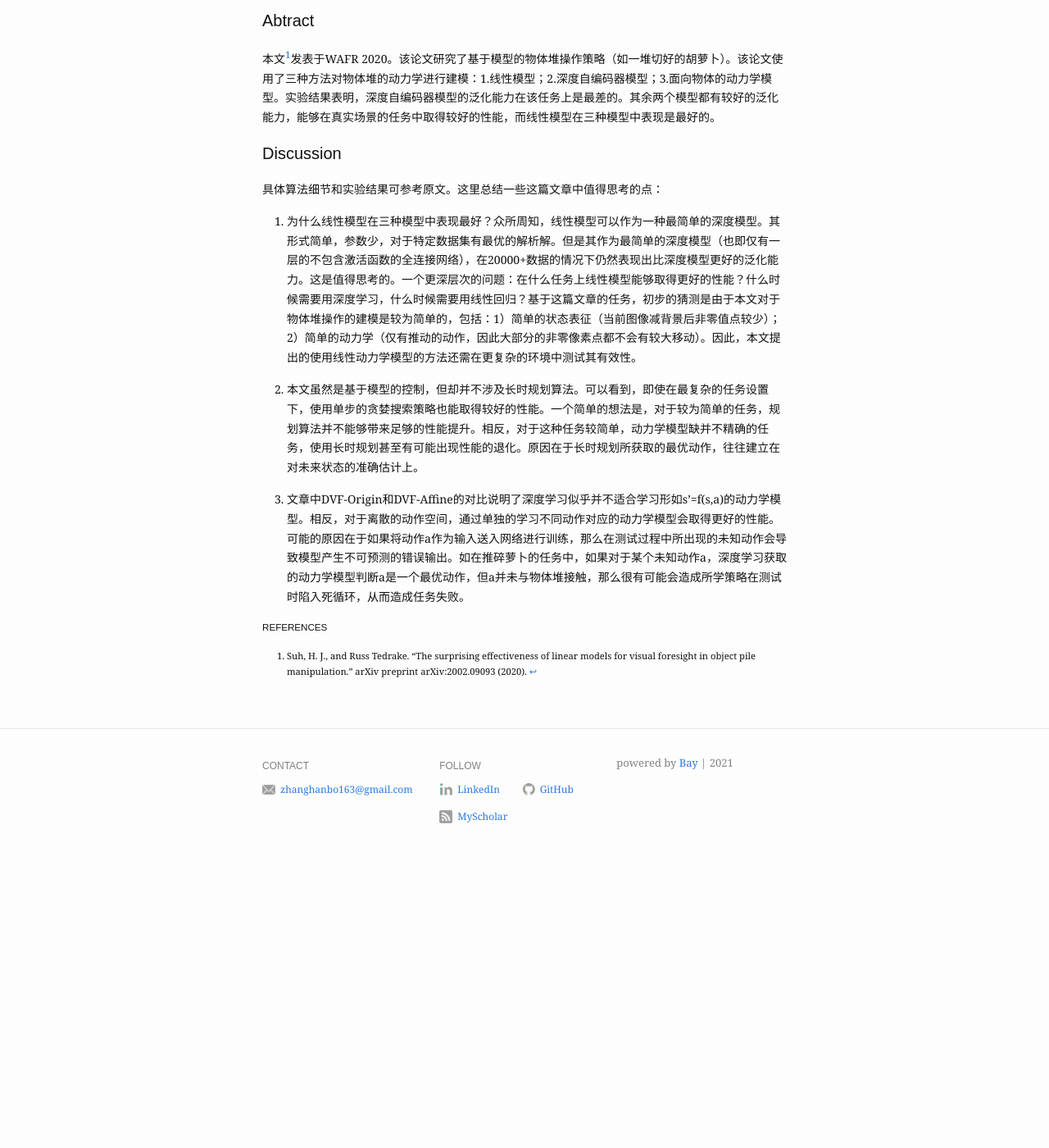
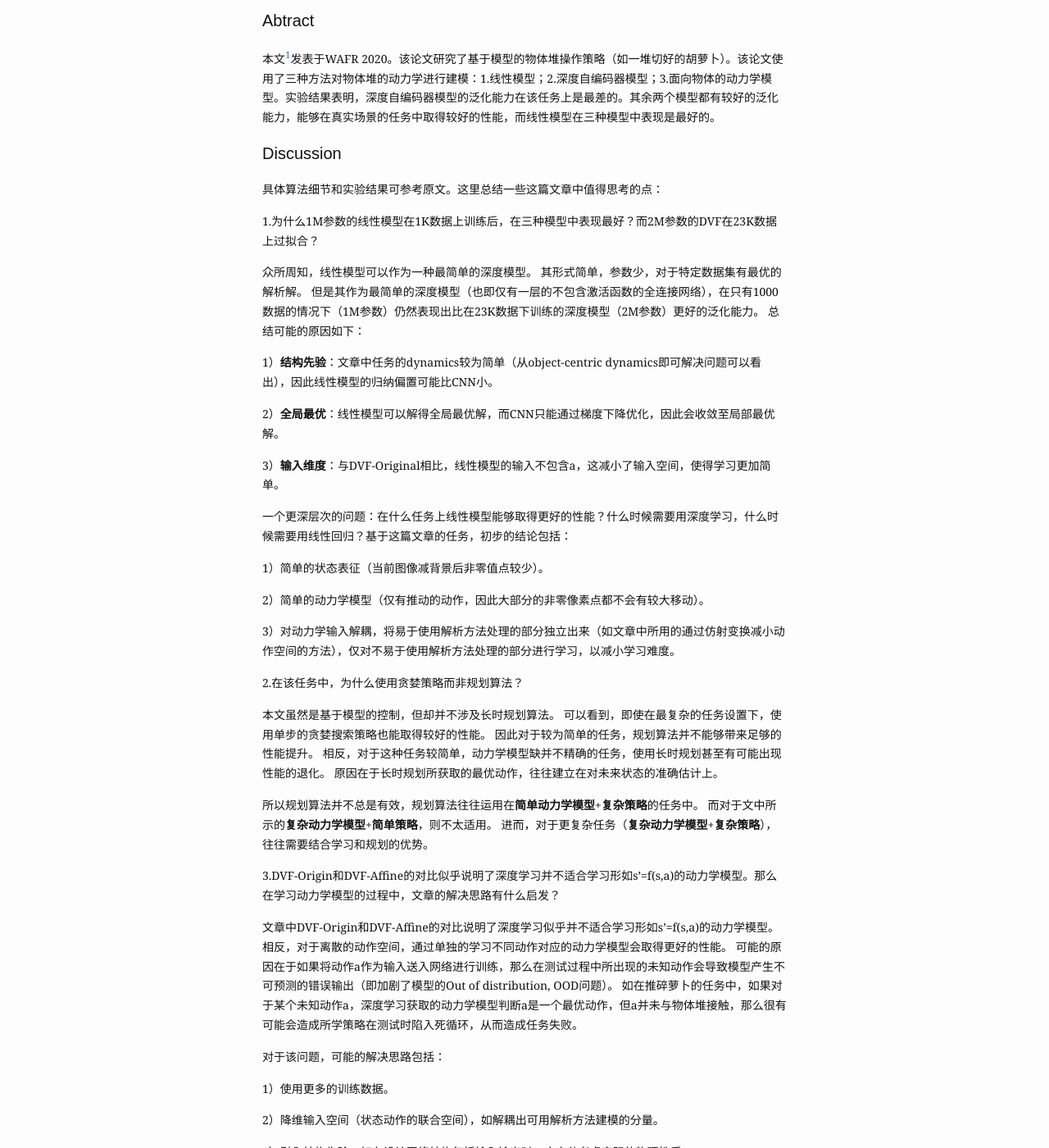
Before and after one commit to ZhangHanbo/zhanghanbo.github.io, a Jekyll site: the page built from _posts/2021-06-06-[Reading]-WAFR-The-Surprising-Effectiveness-of-Linear-Models-for-Visual-Foresight-in-Object-Pile-Manipulation.md, in a window 1280 px wide and 1400 px high, scrolled down 728 px. Shown: the whole window at 82% size. Built offline with Jekyll 4.4.1, drawn with Linux system fonts in a browser that asks for light colours; before the commit the page ends 1787 px from its top, so only the background shows below that; some of the changed text lies outside the part shown.

Commit message:
update blog

```diff
--- a/_posts/2021-06-06-[Reading]-WAFR-The-Surprising-Effectiveness-of-Linear-Models-for-Visual-Foresight-in-Object-Pile-Manipulation.md
+++ b/_posts/2021-06-06-[Reading]-WAFR-The-Surprising-Effectiveness-of-Linear-Models-for-Visual-Foresight-in-Object-Pile-Manipulation.md
@@ -21,11 +21,53 @@ og_image: /assets/img/content/post-example/Banner.jpg
 
 具体算法细节和实验结果可参考原文。这里总结一些这篇文章中值得思考的点：
 
-1. 为什么线性模型在三种模型中表现最好？众所周知，线性模型可以作为一种最简单的深度模型。其形式简单，参数少，对于特定数据集有最优的解析解。但是其作为最简单的深度模型（也即仅有一层的不包含激活函数的全连接网络），在20000+数据的情况下仍然表现出比深度模型更好的泛化能力。这是值得思考的。一个更深层次的问题：在什么任务上线性模型能够取得更好的性能？什么时候需要用深度学习，什么时候需要用线性回归？基于这篇文章的任务，初步的猜测是由于本文对于物体堆操作的建模是较为简单的，包括：1）简单的状态表征（当前图像减背景后非零值点较少）；2）简单的动力学（仅有推动的动作，因此大部分的非零像素点都不会有较大移动）。因此，本文提出的使用线性动力学模型的方法还需在更复杂的环境中测试其有效性。
+1.为什么1M参数的线性模型在1K数据上训练后，在三种模型中表现最好？而2M参数的DVF在23K数据上过拟合？
 
-2. 本文虽然是基于模型的控制，但却并不涉及长时规划算法。可以看到，即使在最复杂的任务设置下，使用单步的贪婪搜索策略也能取得较好的性能。一个简单的想法是，对于较为简单的任务，规划算法并不能够带来足够的性能提升。相反，对于这种任务较简单，动力学模型缺并不精确的任务，使用长时规划甚至有可能出现性能的退化。原因在于长时规划所获取的最优动作，往往建立在对未来状态的准确估计上。
+众所周知，线性模型可以作为一种最简单的深度模型。
+其形式简单，参数少，对于特定数据集有最优的解析解。
+但是其作为最简单的深度模型（也即仅有一层的不包含激活函数的全连接网络），在只有1000数据的情况下（1M参数）仍然表现出比在23K数据下训练的深度模型（2M参数）更好的泛化能力。
+总结可能的原因如下：
 
-3. 文章中DVF-Origin和DVF-Affine的对比说明了深度学习似乎并不适合学习形如s'=f(s,a)的动力学模型。相反，对于离散的动作空间，通过单独的学习不同动作对应的动力学模型会取得更好的性能。可能的原因在于如果将动作a作为输入送入网络进行训练，那么在测试过程中所出现的未知动作会导致模型产生不可预测的错误输出。如在推碎萝卜的任务中，如果对于某个未知动作a，深度学习获取的动力学模型判断a是一个最优动作，但a并未与物体堆接触，那么很有可能会造成所学策略在测试时陷入死循环，从而造成任务失败。
+1）**结构先验**：文章中任务的dynamics较为简单（从object-centric dynamics即可解决问题可以看出），因此线性模型的归纳偏置可能比CNN小。
+
+2）**全局最优**：线性模型可以解得全局最优解，而CNN只能通过梯度下降优化，因此会收敛至局部最优解。
+
+3）**输入维度**：与DVF-Original相比，线性模型的输入不包含a，这减小了输入空间，使得学习更加简单。
+
+一个更深层次的问题：在什么任务上线性模型能够取得更好的性能？什么时候需要用深度学习，什么时候需要用线性回归？基于这篇文章的任务，初步的结论包括：
+
+1）简单的状态表征（当前图像减背景后非零值点较少）。
+
+2）简单的动力学模型（仅有推动的动作，因此大部分的非零像素点都不会有较大移动）。
+
+3）对动力学输入解耦，将易于使用解析方法处理的部分独立出来（如文章中所用的通过仿射变换减小动作空间的方法），仅对不易于使用解析方法处理的部分进行学习，以减小学习难度。
+
+2.在该任务中，为什么使用贪婪策略而非规划算法？
+
+本文虽然是基于模型的控制，但却并不涉及长时规划算法。
+可以看到，即使在最复杂的任务设置下，使用单步的贪婪搜索策略也能取得较好的性能。
+因此对于较为简单的任务，规划算法并不能够带来足够的性能提升。
+相反，对于这种任务较简单，动力学模型缺并不精确的任务，使用长时规划甚至有可能出现性能的退化。
+原因在于长时规划所获取的最优动作，往往建立在对未来状态的准确估计上。
+
+所以规划算法并不总是有效，规划算法往往运用在**简单动力学模型**+**复杂策略**的任务中。
+而对于文中所示的**复杂动力学模型**+**简单策略**，则不太适用。
+进而，对于更复杂任务（**复杂动力学模型**+**复杂策略**），往往需要结合学习和规划的优势。
+
+3.DVF-Origin和DVF-Affine的对比似乎说明了深度学习并不适合学习形如s'=f(s,a)的动力学模型。那么在学习动力学模型的过程中，文章的解决思路有什么启发？
+
+文章中DVF-Origin和DVF-Affine的对比说明了深度学习似乎并不适合学习形如s'=f(s,a)的动力学模型。
+相反，对于离散的动作空间，通过单独的学习不同动作对应的动力学模型会取得更好的性能。
+可能的原因在于如果将动作a作为输入送入网络进行训练，那么在测试过程中所出现的未知动作会导致模型产生不可预测的错误输出（即加剧了模型的Out of distribution, OOD问题）。
+如在推碎萝卜的任务中，如果对于某个未知动作a，深度学习获取的动力学模型判断a是一个最优动作，但a并未与物体堆接触，那么很有可能会造成所学策略在测试时陷入死循环，从而造成任务失败。
+
+对于该问题，可能的解决思路包括：
+
+1）使用更多的训练数据。
+
+2）降维输入空间（状态动作的联合空间），如解耦出可用解析方法建模的分量。
+
+3）引入结构先验。如在设计网络结构包括输入输出时，应充分考虑实际的物理性质。
 
 ##### REFERENCES
 
```
Also changed, not shown: _posts/2021-06-08-MMDetection.md (+1 -1 lines).
